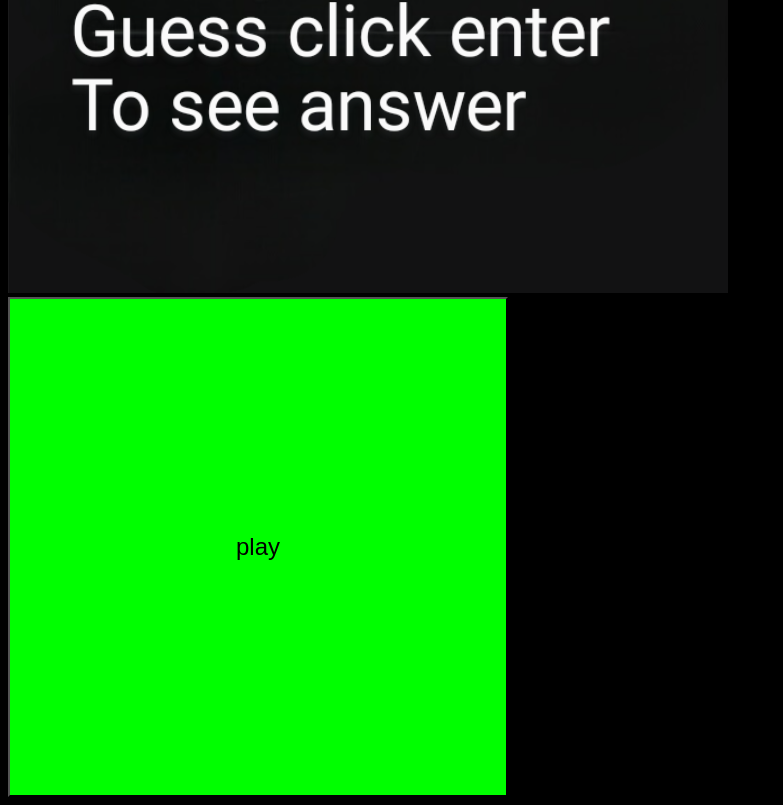
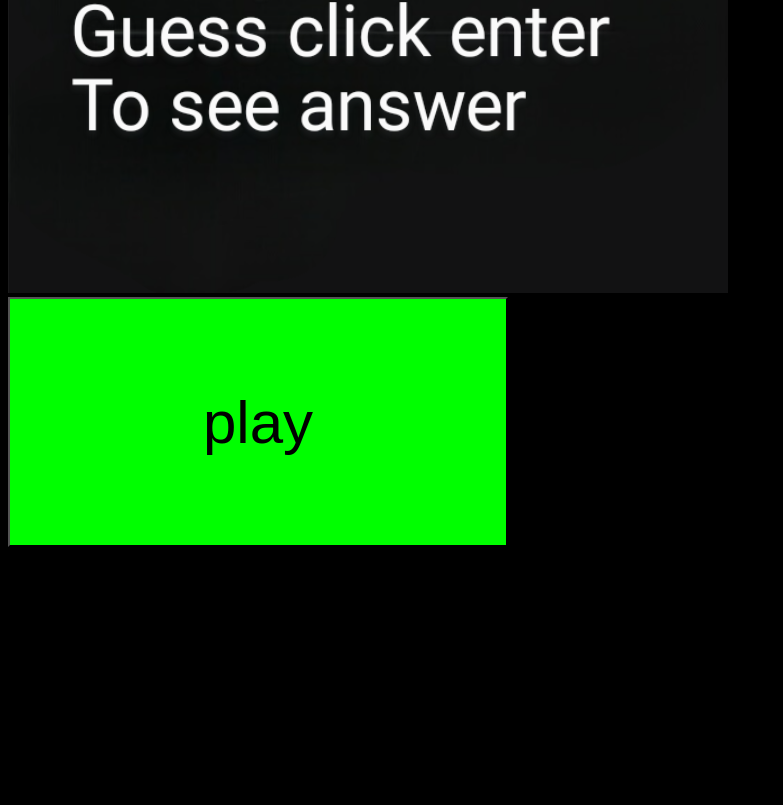
Before and after one commit to steel101/wordle.clone, a website: page index.html in a window 1280 px wide. Shown: the part 899-1704 px from the top of the page, without its empty margins (0-783 px from the left). After the commit the page ends 1454 px from the top, so only its background shows below. Drawn offline with Linux system fonts and the light colour scheme.

Commit message:
Update index.html

```diff
--- a/index.html
+++ b/index.html
@@ -5,7 +5,7 @@
   <img src="wordley.png" alt="Trulli" width="720 height="1200">
 </div>
 <div>
-  <button onclick="window.location.href = 'wordle.html';" style=" background-color:#00FF00; height: 500px; width: 500px; font-size: 24px">play</button>
+  <button onclick="window.location.href = 'wordle.html';" style=" background-color:#00FF00; height: 250px; width: 500px; font-size: 60px">play</button>
 </div>
 </body>
 </html>
```
